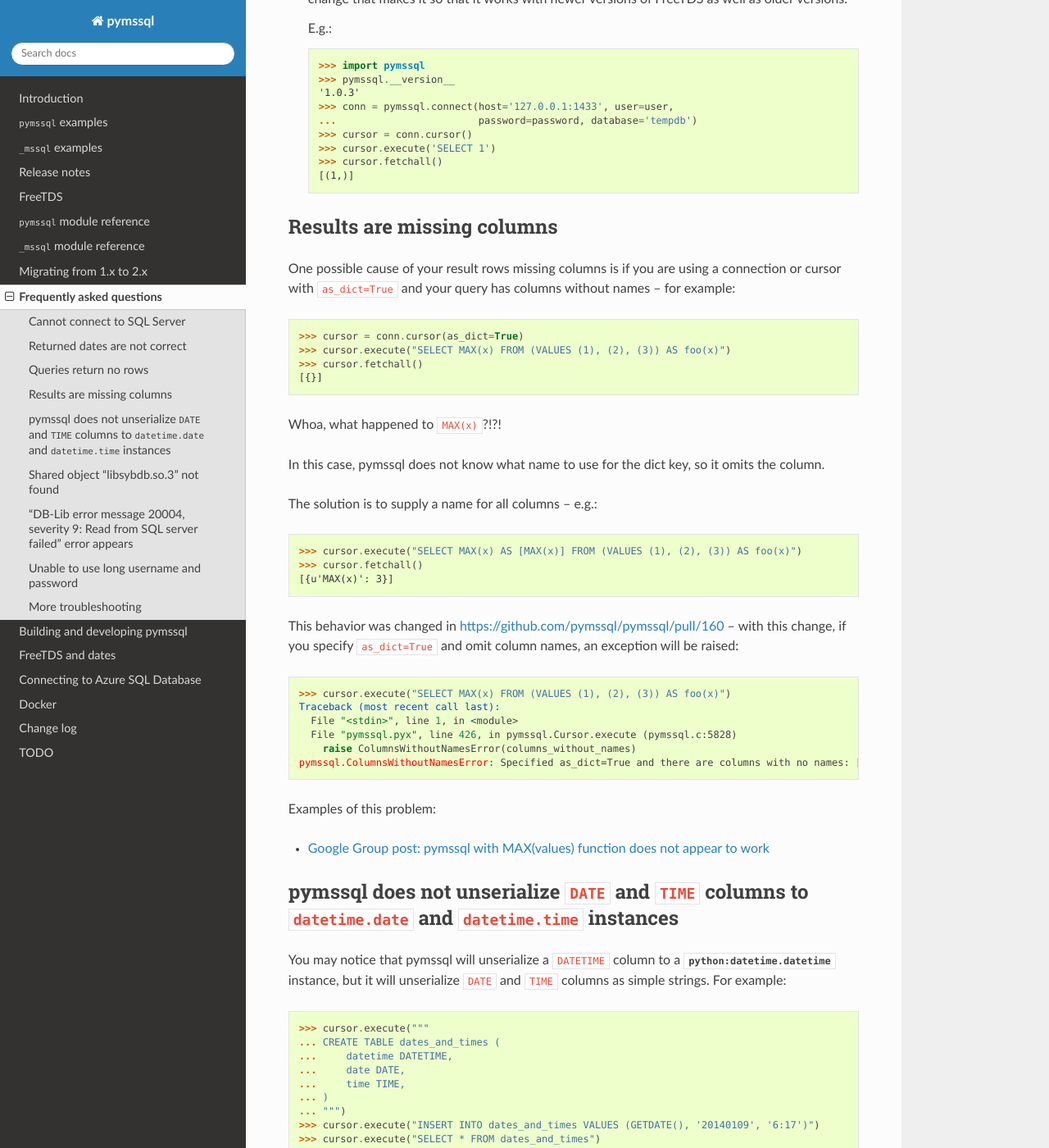
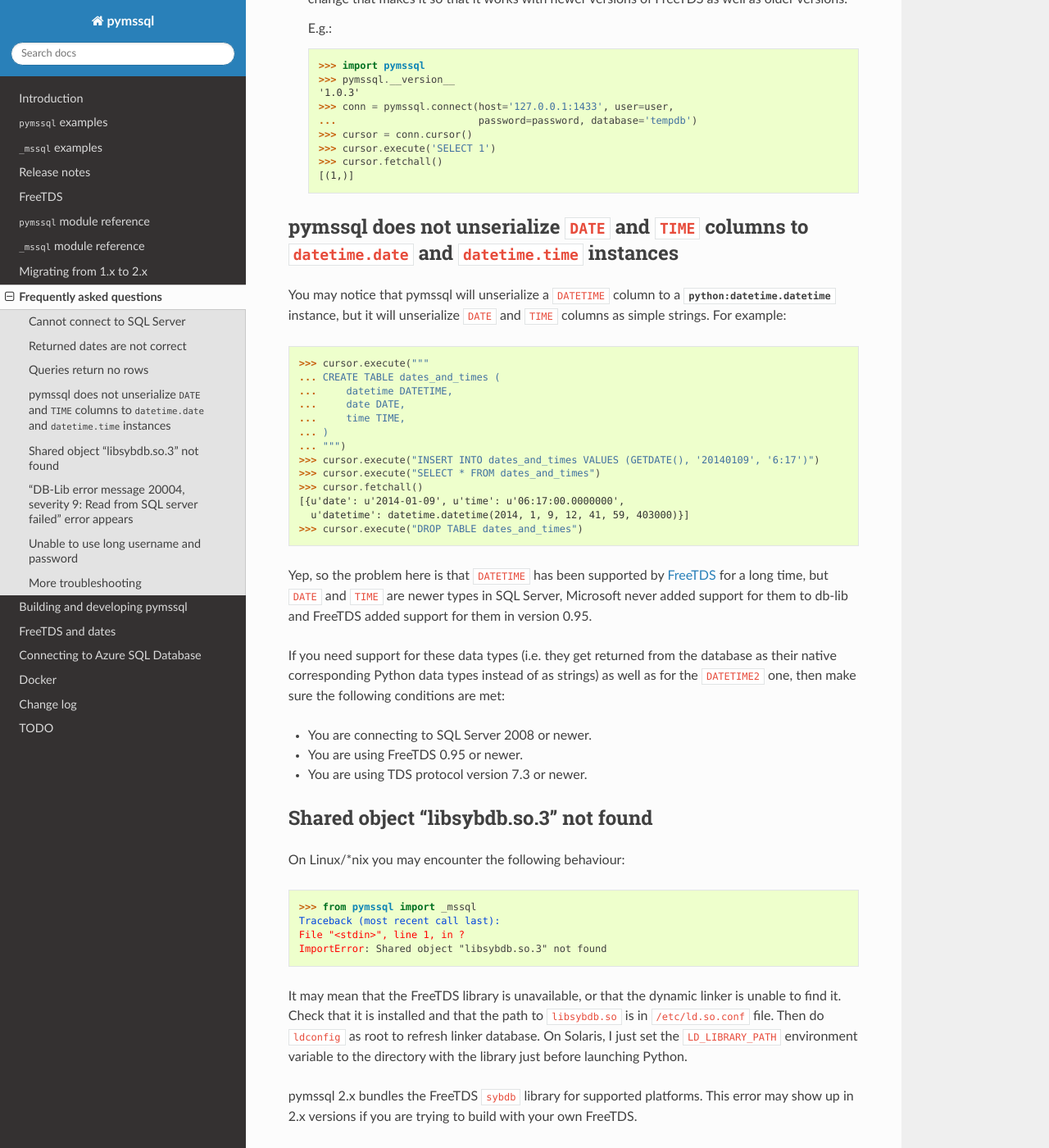
Before and after one commit to pymssql/pymssql, a Sphinx documentation site: the page built from docs/faq.rst, in a window 1280 px wide and 1400 px high, scrolled down 3721 px. Shown: the whole window at 82% size. Built offline with Sphinx 7.4.7 and the Read the Docs theme 2.0.0, drawn with Linux system fonts in a browser that asks for light colours; the version number could not be read and is left out.

Commit message:
Add ColumnsWithoutNamesError documentation.

```diff
--- a/docs/faq.rst
+++ b/docs/faq.rst
@@ -197,43 +197,6 @@
        >>> cursor.fetchall()
        [(1,)]
 
-Results are missing columns
-===========================
-
-One possible cause of your result rows missing columns is if you are using a
-connection or cursor with ``as_dict=True`` and your query has columns without
-names -- for example::
-
-    >>> cursor = conn.cursor(as_dict=True)
-    >>> cursor.execute("SELECT MAX(x) FROM (VALUES (1), (2), (3)) AS foo(x)")
-    >>> cursor.fetchall()
-    [{}]
-
-Whoa, what happened to ``MAX(x)``?!?!
-
-In this case, pymssql does not know what name to use for the dict key, so it
-omits the column.
-
-The solution is to supply a name for all columns -- e.g.::
-
-    >>> cursor.execute("SELECT MAX(x) AS [MAX(x)] FROM (VALUES (1), (2), (3)) AS foo(x)")
-    >>> cursor.fetchall()
-    [{u'MAX(x)': 3}]
-
-This behavior was changed in https://github.com/pymssql/pymssql/pull/160 --
-with this change, if you specify ``as_dict=True`` and omit column names, an
-exception will be raised::
-
-    >>> cursor.execute("SELECT MAX(x) FROM (VALUES (1), (2), (3)) AS foo(x)")
-    Traceback (most recent call last):
-      File "<stdin>", line 1, in <module>
-      File "pymssql.pyx", line 426, in pymssql.Cursor.execute (pymssql.c:5828)
-        raise ColumnsWithoutNamesError(columns_without_names)
-    pymssql.ColumnsWithoutNamesError: Specified as_dict=True and there are columns with no names: [0]
-
-Examples of this problem:
-
-* `Google Group post: pymssql with MAX(values) function does not appear to work <https://groups.google.com/forum/?fromgroups#!topic/pymssql/JoZpmNZFtxM>`_
 
 pymssql does not unserialize ``DATE`` and ``TIME`` columns to ``datetime.date`` and ``datetime.time`` instances
 ===============================================================================================================
```
Also changed, not shown: docs/pymssql_examples.rst (+17 -0 lines).
